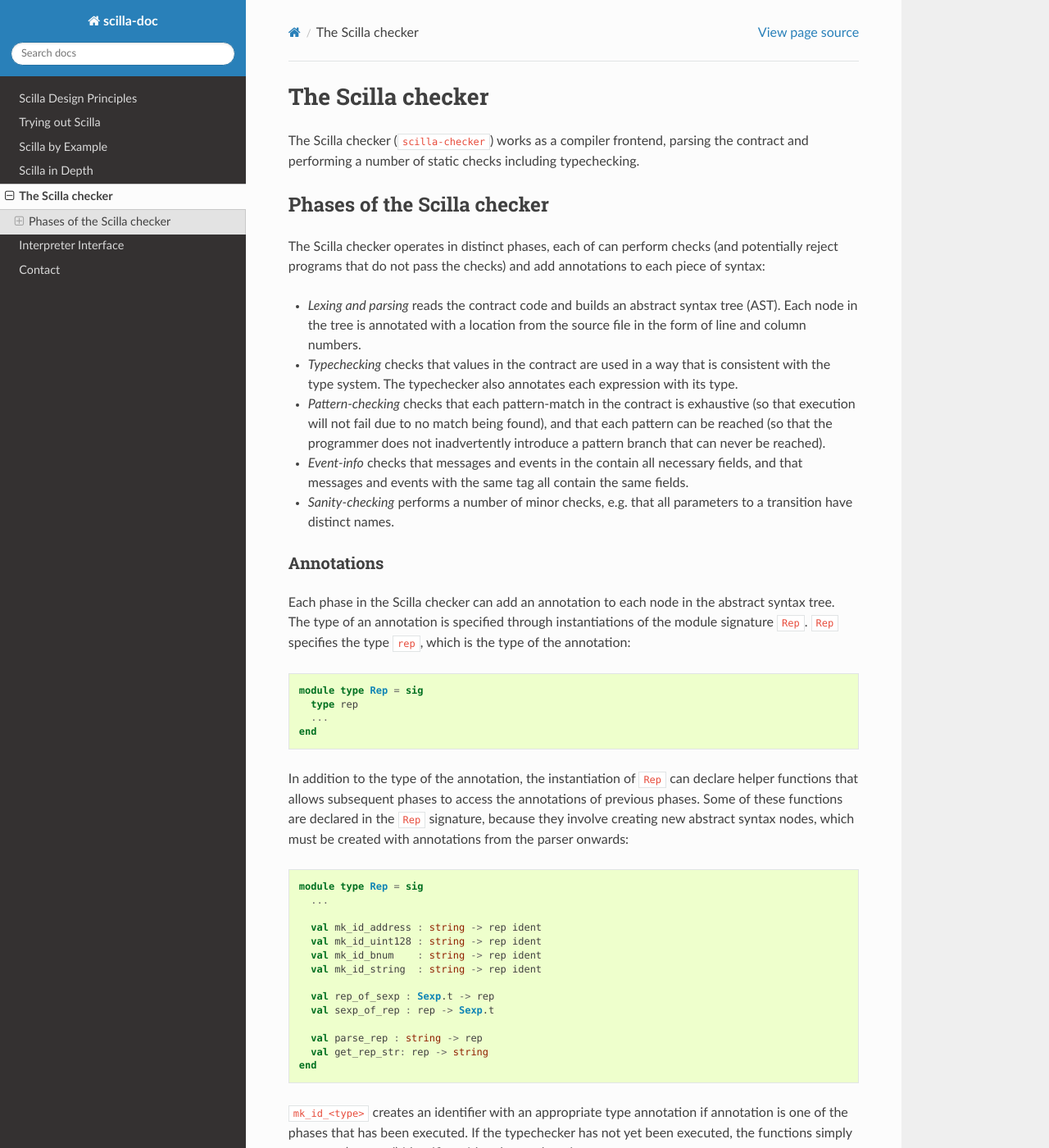
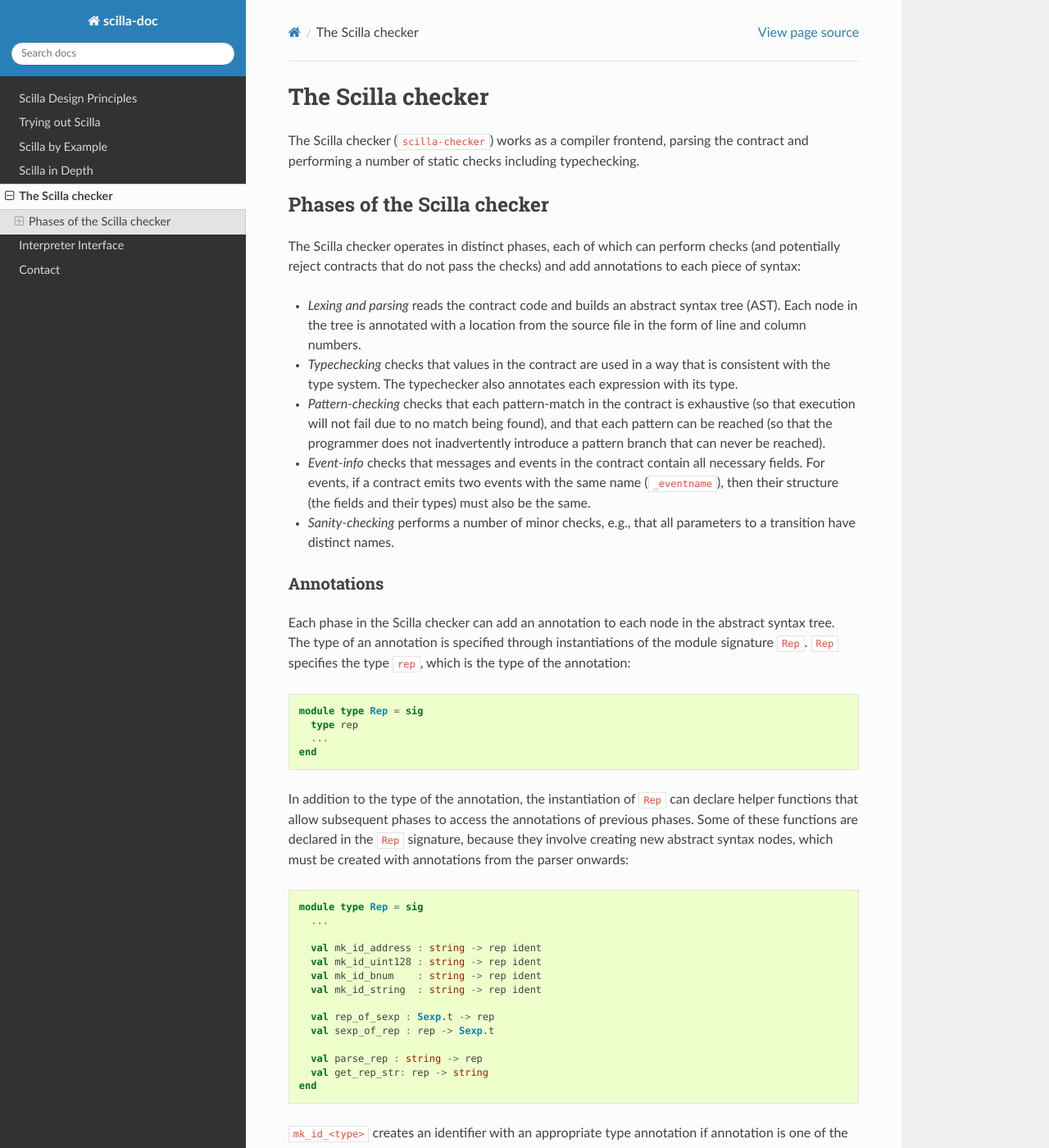
Before and after one commit to Zilliqa/scilla-docs, a Sphinx documentation site: the page built from docs/source/scilla-checker.rst, in a window 1280 px wide and 1400 px high. Shown: the whole window at 82% size. Built offline with Sphinx 7.4.7 and the Read the Docs theme 2.0.0, drawn with Linux system fonts in a browser that asks for light colours.

Commit message:
Typo fixes

```diff
--- a/docs/source/scilla-checker.rst
+++ b/docs/source/scilla-checker.rst
@@ -11,9 +11,9 @@ Phases of the Scilla checker
 ############################
 .. _scilla_checker_phases:
 
-The Scilla checker operates in distinct phases, each of can perform
-checks (and potentially reject programs that do not pass the checks)
-and add annotations to each piece of syntax:
+The Scilla checker operates in distinct phases, each of which can perform
+checks (and potentially reject contracts that do not pass the checks) and add
+annotations to each piece of syntax:
 
 + `Lexing and parsing` reads the contract code and builds an abstract
   syntax tree (AST). Each node in the tree is annotated with a
@@ -30,11 +30,12 @@ and add annotations to each piece of syntax:
   does not inadvertently introduce a pattern branch that can never be
   reached).
 
-+ `Event-info` checks that messages and events in the contain all
-  necessary fields, and that messages and events with the same tag all
-  contain the same fields.
++ `Event-info` checks that messages and events in the contract contain all
+  necessary fields. For events, if a contract emits two events with the same
+  name (``_eventname``), then their structure (the fields and their types) must
+  also be the same.
 
-+ `Sanity-checking` performs a number of minor checks, e.g. that all
++ `Sanity-checking` performs a number of minor checks, e.g., that all
   parameters to a transition have distinct names.
 
 
@@ -56,7 +57,7 @@ specifies the type ``rep``, which is the type of the annotation:
 
 
 In addition to the type of the annotation, the instantiation of
-``Rep`` can declare helper functions that allows subsequent phases to
+``Rep`` can declare helper functions that allow subsequent phases to
 access the annotations of previous phases. Some of these functions are
 declared in the ``Rep`` signature, because they involve creating new
 abstract syntax nodes, which must be created with annotations from the
```
